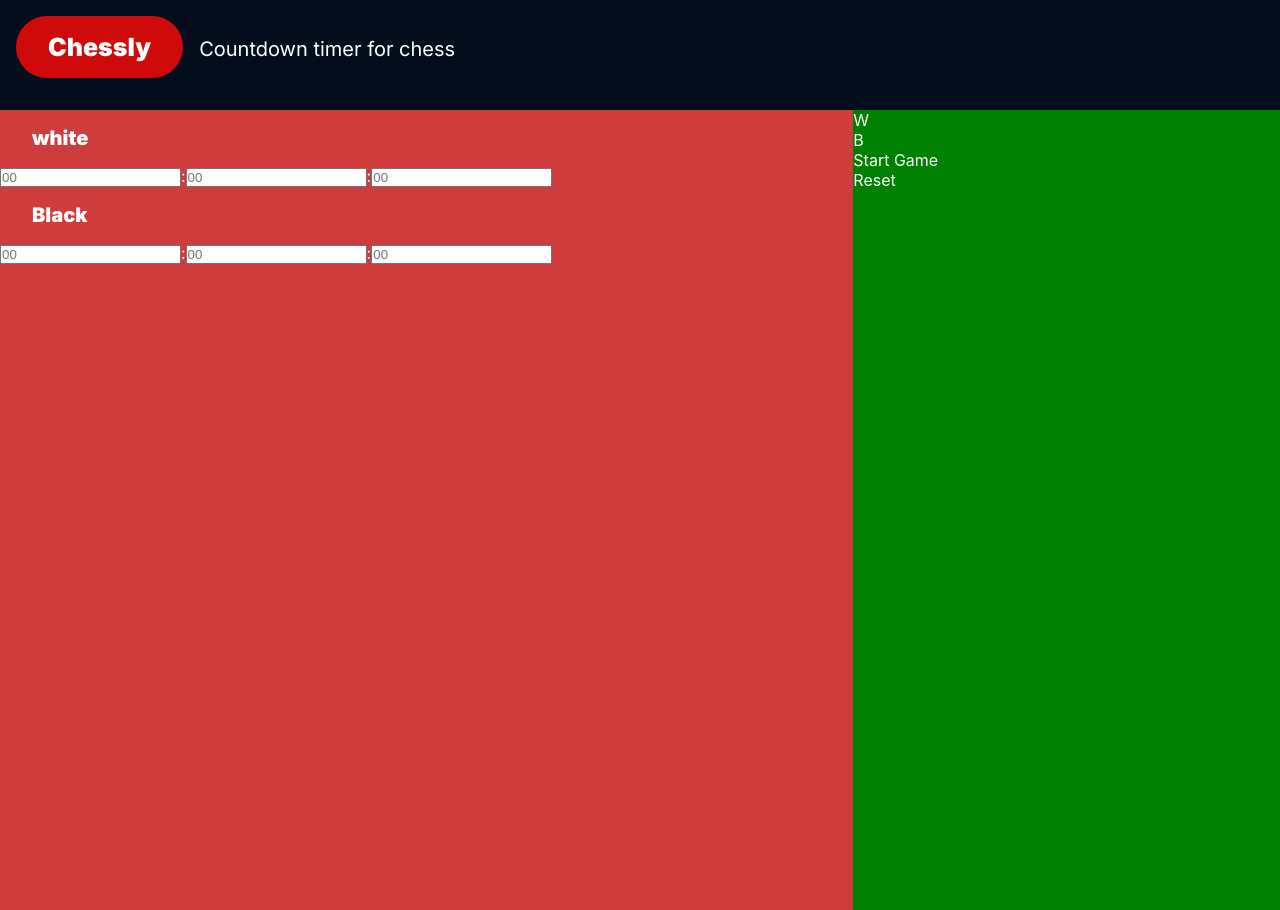
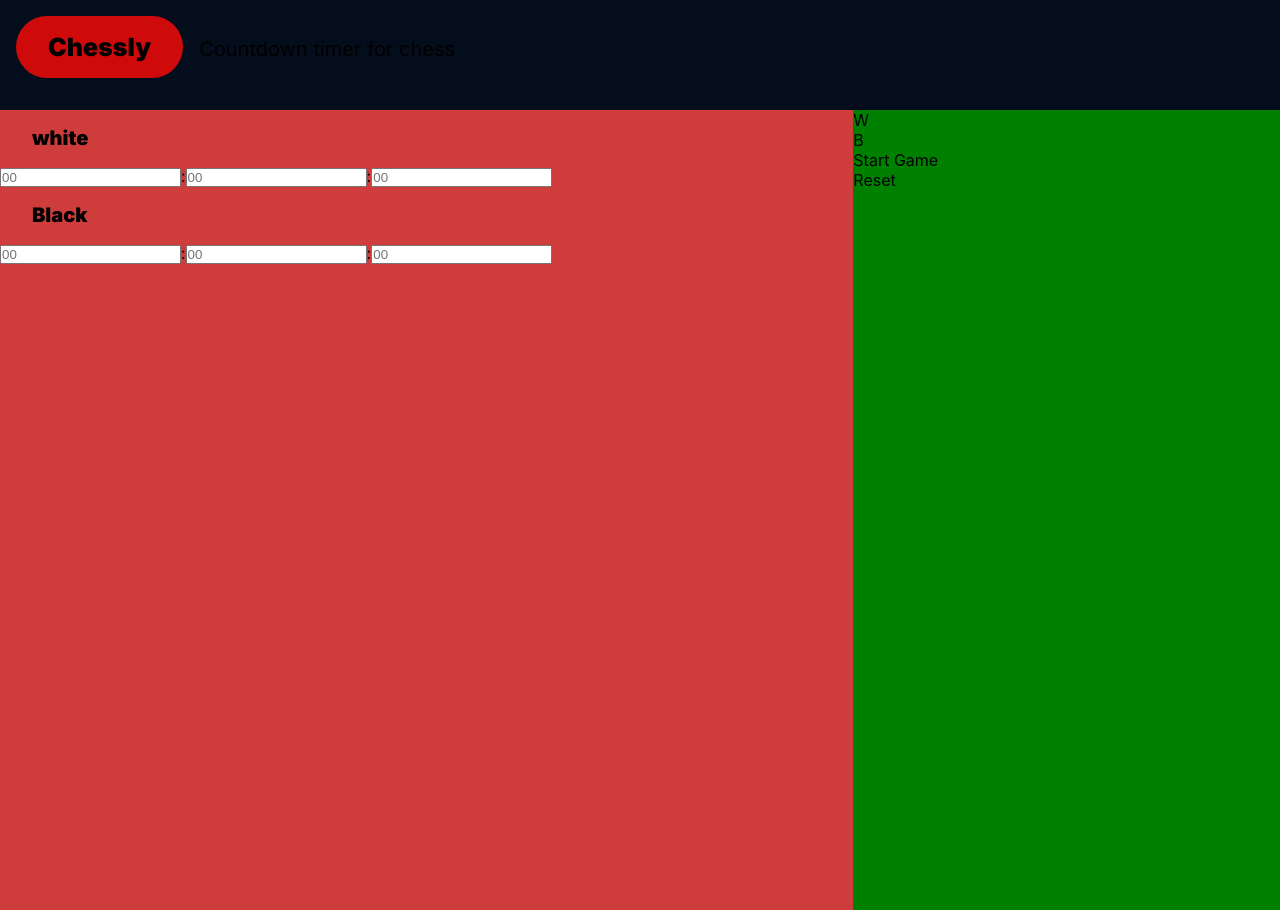
Before and after one commit to MarvelNwachukwu/chessTimer, a React (Create React App) app: page / in a window 1280 px wide. Built offline with nearby package versions, Linux system fonts and the light colour scheme.

Commit message:
container issues

```diff
--- a/src/components/timer.jsx
+++ b/src/components/timer.jsx
@@ -1,6 +1,16 @@
+import { useState } from 'react';
 import "./timer.scss";
 
 const Timer = (props) => {
+
+  let [whiteData, setWhiteData] = useState({
+
+  });
+  let [blackData, setBlackData] = useState({
+
+  });
+  let [currentlyPlaying, setCurrentlyPlaying] =useState(false);
+  let [gameStarted, setGameStarted] = useState(false);
   return (
     <div id="app">
       <header>
@@ -8,26 +18,31 @@ const Timer = (props) => {
         <p>Countdown timer for chess</p>
       </header>
       <section className="content">
+
         <div className="timer">
+
           <div className="timerOne">
             <div className="label">white</div>
             <div className="editTimer"></div>
-            <form action="">
+            <form>
               <input type="text" placeholder="00" />:
               <input type="text" placeholder="00" />:
               <input type="text" placeholder="00" />
             </form>
-            <div className="timerTwo">
-              <div className="label">Black</div>
-              <div className="editTimer"></div>
-              <form action="">
-                <input type="text" placeholder="00" />:
-                <input type="text" placeholder="00" />:
-                <input type="text" placeholder="00" />
-              </form>
-            </div>
           </div>
+
+          <div className="timerTwo">
+            <div className="label">Black</div>
+            <div className="editTimer"></div>
+            <form>
+              <input type="text" placeholder="00" />:
+              <input type="text" placeholder="00" />:
+              <input type="text" placeholder="00" />
+            </form>
+          </div>
+
         </div>
+
         <div className="controls">
           <div className="switches">
             <div className="white">W</div>
@@ -36,6 +51,7 @@ const Timer = (props) => {
           <div className="start">Start Game</div>
           <div className="reset">Reset</div>
         </div>
+
       </section>
     </div>
   );
--- a/src/components/timer.scss
+++ b/src/components/timer.scss
@@ -4,7 +4,6 @@
   box-sizing: border-box;
   margin: 0;
   padding: 0;
-  color: white;
 }
 
 #app,
```
Also changed, not shown: 1 other file (tests, documents, lock files or other folders).
